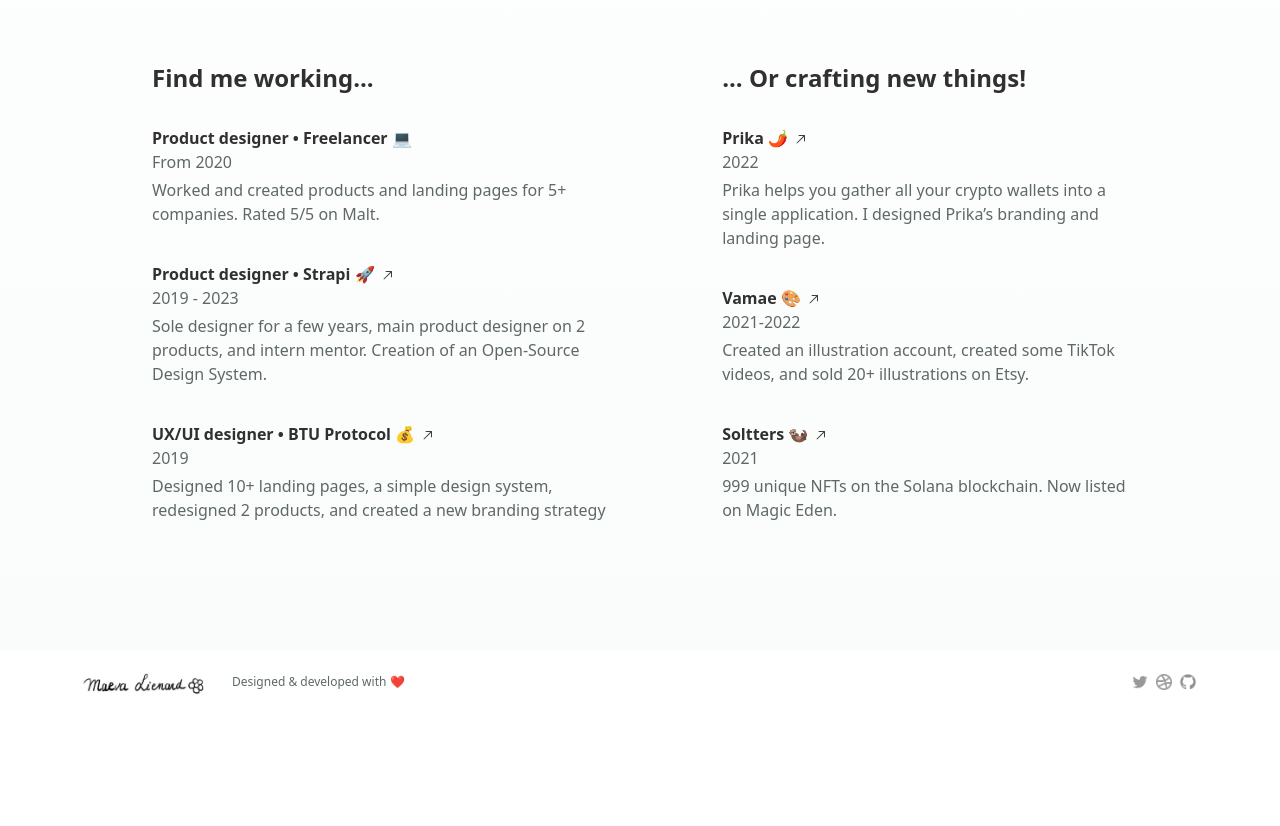
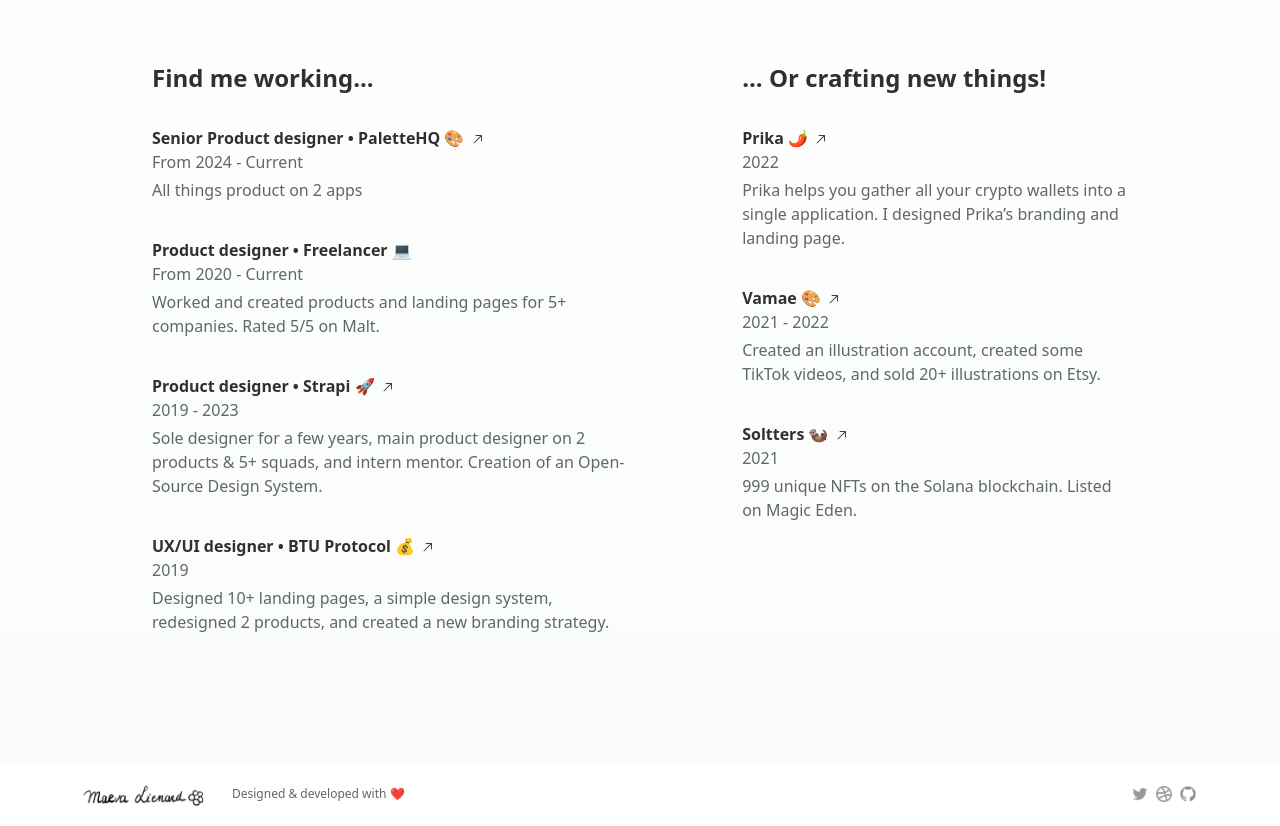
Before and after one commit to maevalienard/Portfolio, a website: page about.html in a window 1280 px wide. Shown: the part 700-1526 px from the top of the page. Before the commit the page ends 1414 px from the top, so only its background shows below. Drawn offline with Linux system fonts and the light colour scheme.

Commit message:
About page update

```diff
--- a/about.html
+++ b/about.html
@@ -55,9 +55,19 @@
                     <div>
                         <div>
                             <h2 class="font-semibold text-neutral-dk text-2xl pb-8">Find me working...</h2>
-                            <h3 class="font-semibold text-neutral-dk">Product designer • Freelancer 💻</h3>
-                            <p class="font-medium text-neutral-md">From 2020</p>
-                            <p class="text-neutral-md pt-1">Worked and created products and landing pages for 5+ companies. Rated 5/5 on Malt. </p>
+                            <div class="flex">
+                            <h3 class="font-semibold text-neutral-dk"><a href="https://www.palettehq.com/">Senior Product designer • PaletteHQ 🎨</h3>
+                                <img src="/assets/Arrow.svg" class="inline pl-2"></a>
+                            </div>
+                            <p class="font-medium text-neutral-md">From 2024 - Current</p>
+                            <p class="text-neutral-md pt-1">All things product on 2 apps</p>
+                        </div>
+                        <div>
+                            <div class="flex pt-9">
+                                <h3 class="font-semibold text-neutral-dk">Product designer • Freelancer 💻</h3>
+                            </div>
+                                <p class="font-medium text-neutral-md">From 2020 - Current</p>
+                                <p class="text-neutral-md pt-1">Worked and created products and landing pages for 5+ companies. Rated 5/5 on Malt.</p>
                         </div>
                         <div>
                             <div class="flex pt-9">
@@ -65,7 +75,7 @@
                                     <img src="/assets/Arrow.svg" class="inline pl-2"></a>
                             </div>
                                 <p class="font-medium text-neutral-md">2019 - 2023</p>
-                                <p class="text-neutral-md pt-1">Sole designer for a few years, main product designer on 2 products, and intern mentor. Creation of an Open-Source Design System. </p>
+                                <p class="text-neutral-md pt-1">Sole designer for a few years, main product designer on 2 products & 5+ squads, and intern mentor. Creation of an Open-Source Design System. </p>
                         </div>
                         <div>
                             <div class="flex pt-9">
@@ -73,7 +83,7 @@
                                 <img src="/assets/Arrow.svg" class="inline pl-2"></a>
                             </div>
                                 <p class="font-medium text-neutral-md">2019</p>
-                                <p class="text-neutral-md pt-1">Designed 10+ landing pages, a simple design system, redesigned 2 products, and created a new branding strategy</p>
+                                <p class="text-neutral-md pt-1">Designed 10+ landing pages, a simple design system, redesigned 2 products, and created a new branding strategy.</p>
                         </div>
                     </div>
 
@@ -92,7 +102,7 @@
                                 <h3 class="font-semibold text-neutral-dk"><a href="https://www.etsy.com/fr/shop/Vamae">Vamae 🎨</h3>
                                 <img src="/assets/Arrow.svg" class="inline pl-2"></a>
                             </div>
-                            <p class="font-medium text-neutral-md">2021-2022</p>
+                            <p class="font-medium text-neutral-md">2021 - 2022</p>
                             <p class="text-neutral-md pt-1">Created an illustration account, created some TikTok videos, and sold 20+ illustrations on Etsy.</p>
                         </div>
                         <div>
@@ -101,7 +111,7 @@
                                 <img src="/assets/Arrow.svg" class="inline pl-2"></a>
                             </div>
                             <p class="font-medium text-neutral-md">2021</p>
-                            <p class="text-neutral-md pt-1">999 unique NFTs on the Solana blockchain. Now listed on Magic Eden.</p>
+                            <p class="text-neutral-md pt-1">999 unique NFTs on the Solana blockchain. Listed on Magic Eden.</p>
                         </div>
                     </div>
                 </section>
```
